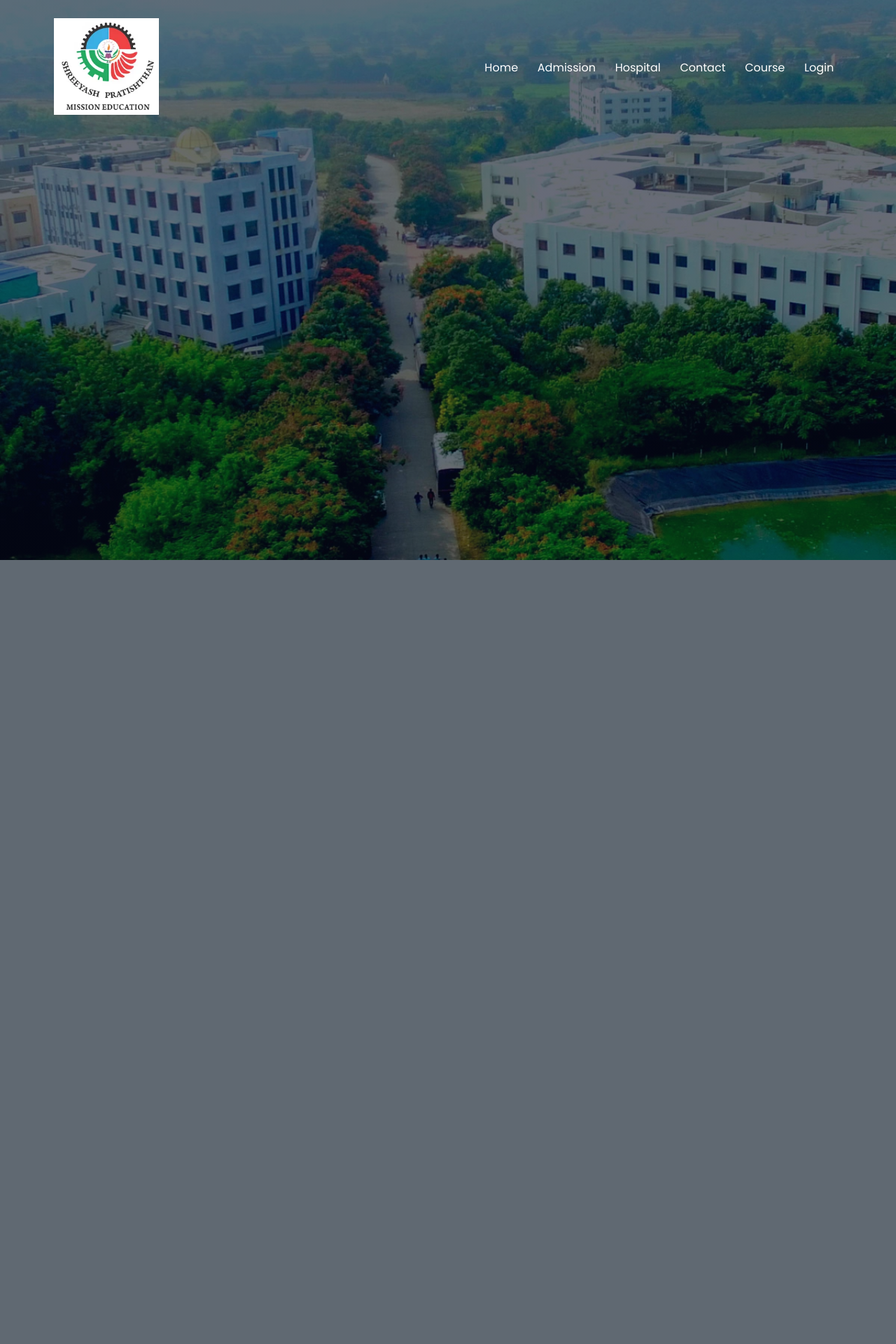
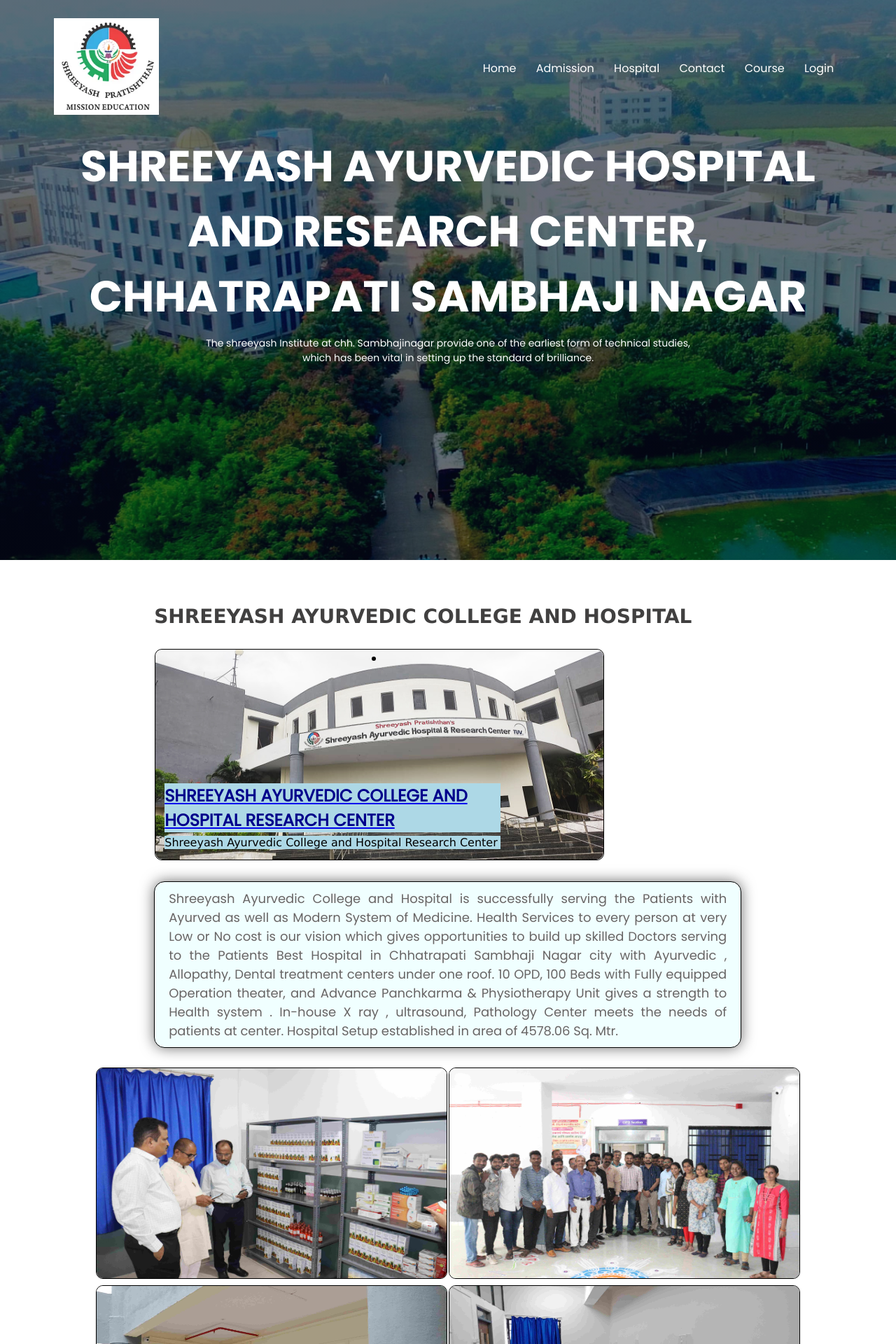
Before and after one commit to purucrqzy/Ayurvedik_website, a PHP site: page /aayurvedik_collage/hospital_page.html in a window 1280 px wide. Shown: the top 1920 px of the page at 70% size. Before the commit the page ends 800 px from the top, so only its background shows below. Run offline with PHP 8.4, Linux system fonts and the light colour scheme.

Commit message:
added the data and css in hospital page

```diff
--- /dev/null
+++ b/aayurvedik_collage/css/hospital_style.css
@@ -0,0 +1,240 @@
+*{
+    margin: 0;
+    padding: 0;
+    /* border: 1px solid yellow; */
+}
+
+
+
+@font-face {
+    font-family: myFirstFont;
+    src: url(../Poppins/Poppins-Regular.ttf);
+}
+    @font-face {
+    font-family: bold;
+    src: url(../Poppins/Poppins-Bold.ttf);
+}
+
+@font-face {
+    font-family: secound;
+    src: url(../Poppins/Poppins-Bold.ttf);
+}
+
+h1{
+    font-family: bold;
+}
+
+body{
+    font-family: myFirstFont,Verdana, Geneva, Tahoma, sans-serif;
+    cursor:default;
+}
+
+    /* Website Scrollerbar */
+    body::-webkit-scrollbar {
+        width: 5px !important;
+        height: 5px !important;
+    }
+    body::-webkit-scrollbar-track {
+        background: #3838387c !important;
+    }
+    body::-webkit-scrollbar-thumb {
+        background-color: #e0120ba4 !important;
+        border: 1px solid #ff020279 !important;
+        border-radius: 1px !important;
+    }
+
+.header{
+    min-height: 100vh;
+    width: 100%;
+    background-image: linear-gradient(rgba(4,9,30,0.6),rgba(4,9,30,0.6)),url(../image/background.jpg);
+    background-position: center;
+    background-size: cover;
+    position: relative;
+}
+nav{
+    display: flex;
+    padding: 2% 6%;
+    justify-content: space-between;
+    align-items: center;
+}
+nav img{
+    width: 150px;
+}
+.nav-links{
+    flex: 1;
+    text-align: right;
+
+}
+.nav-links ul li{
+    list-style: none;
+    display: inline-block;
+    padding: 8px 12px;
+    position: relative;
+
+}
+.nav-links a{
+    color: #fff;
+    text-decoration: none;
+    font-size: 16px;
+
+}
+.nav-links ul li::after{
+    content: '';
+    width: 0%;
+    height: 2px;
+    background: #ff0000;
+    display: block;
+    margin: auto;
+    transition: 0.5s;
+
+}
+.nav-links ul li:hover::after{
+    width: 100%;
+
+}
+.text-box{
+    width: 90%;
+    color: #fff;
+    position:absolute;
+    top: 5px;
+    left: 50%;
+    transform: translate(-50%,50%);
+    text-align: center;
+}
+.text-box h1{
+    font-size: 62px;
+    font-weight: bold;
+
+}
+.text-box p{
+    margin: 10px 0 40px;
+    font-size: 14px;
+    color: #fff;
+
+}
+.icon{
+
+    display: none;
+}
+
+  /*Image and Layer*/
+
+  .hsp1{
+    width: 42.3%;
+    margin: auto;
+    margin-left: 17.3%;
+    text-align: center;
+    padding-top: 30px;
+}
+
+.hsp-col{
+    flex-basis: 32%;
+    border: solid black 1px;
+    width: 640px;
+    height: 300px;
+    border-radius: 10px;
+    margin-bottom: 30px;
+    position: relative;
+    overflow: hidden;
+}
+
+.hsp-col img{
+    border-radius: 10px;
+    width: 640px;
+    height: 300px;
+    display: block;
+}
+
+/*layer*/
+
+.lyr{
+    background: transparent;
+    height: 100%;
+    width: 100%;
+    position: absolute;
+    top: 0%;
+    left: 0%;
+    transition: 0.5s;
+}
+
+
+.lyr h2{
+    background-color:lightblue ;
+    margin-right: 23%;
+    margin-top: 26%;
+    margin-bottom: 5px;
+    color:darkblue;
+    margin-left: 2%;
+    text-align: left;
+
+}
+
+.lyr:hover h2{
+    color: red;
+}
+
+.lyr p{
+    font-family: Verdana, Geneva, Tahoma, sans-serif;
+    font-size: 16px;
+    margin-right: 23%;
+    background-color: lightblue;
+    margin-top: auto;
+    margin-left: 2%;
+    text-align: left;
+    color: black;
+}
+.lyr:hover p{
+    color: red;
+}
+
+/*paragraph*/
+.para2{
+    border: 1px solid black;
+    background-color: azure;
+    border-radius: 15px;
+    box-shadow: 0 0 20px rgba(0, 0, 0, 0.578);
+    max-width: 65.4%;
+    margin-left: 17.2%;
+    margin-top: 2%;
+    margin-bottom: 2%;
+}
+.para2 p{
+    color: rgb(104, 100, 100);
+    width: auto;
+    font-family: myFirstFont, Verdana, Geneva, Tahoma, sans-serif;
+    font-size: 18px;
+    text-align: justify;
+    margin-top: 10px;
+    margin-bottom: 10px;
+    margin-left: 20px;
+    margin-right: 20px;
+
+
+
+}
+
+  /* Image Gallary*/
+
+
+
+.td1 img{
+    border: 1px solid black;
+    border-radius: 10px;
+    width: 500px;
+    height: 300px;
+
+}
+.td2 img{
+    border: 1px solid black;
+    border-radius: 10px;
+    width:332px;
+    height: 200px;
+
+}
+.td3 img{
+    border: 1px solid black;
+    border-radius: 10px;
+    width:332px;
+    height: 400px;
+
+}
--- a/aayurvedik_collage/hospital_page.html
+++ b/aayurvedik_collage/hospital_page.html
@@ -6,7 +6,7 @@
   <meta name="viewport" content="width=device-width, initial-scale=1.0">
   <title>Online Pay Fees - SYCET</title>
   <link rel="shortcut icon" href="image/favicon.ico" type="image/svg+xml">
-  <link rel="stylesheet" href="css/fees_style.CSS">
+  <link rel="stylesheet" href="css/hospital_style.css">
 
 	<script type="module" src="https://unpkg.com/ionicons@5.5.2/dist/ionicons/ionicons.esm.js"></script>
 
@@ -32,7 +32,92 @@
       </div>
       <span class="icon" onclick="showmenu()">&#9776;</span>
     </nav>
+    <div class="text-box">
+      <h1>SHREEYASH AYURVEDIC HOSPITAL AND RESEARCH CENTER, CHHATRAPATI SAMBHAJI NAGAR</h1>
+      <p>The shreeyash Institute at chh. Sambhajinagar provide one of the earliest form of technical studies,<br>which has been vital in setting up the standard of brilliance.</p>
+  </div>
+  </section>
 <!--Hospital-->
+<!--Left side image right side paragraph-->
+    <!--Cover image-->
+
+    <h2 style="font-size: 28px; font-family: Verdana, Geneva, Tahoma, sans-serif; color: rgb(65, 64, 64);margin-top: 5%; margin-left: 17.2%;margin-bottom: auto;">SHREEYASH AYURVEDIC COLLEGE AND HOSPITAL</h2>
+
+<section class="hsp1">
+    <div class="hsp-col">
+        <img src="image/hospitalpage/ss6.jpg"">
+        <div class="lyr">
+            <li><a href="index.html">
+                <h2>SHREEYASH AYURVEDIC COLLEGE AND HOSPITAL RESEARCH CENTER</h2>
+            </a>
+        </li>
+            <p>
+                Shreeyash Ayurvedic College and Hospital Research Center
+            </p>
+        </div>
+    </div>
+</section>
+
+<div class="para2">
+  <p>
+    Shreeyash Ayurvedic College and Hospital is successfully serving the Patients with Ayurved as well as Modern System of Medicine. Health Services to every person at very Low or No cost is our vision which gives opportunities to build up skilled Doctors serving to the Patients Best Hospital in Chhatrapati Sambhaji Nagar city with Ayurvedic , Allopathy, Dental treatment centers under one roof. 10 OPD, 100 Beds with Fully equipped Operation theater, and Advance Panchkarma & Physiotherapy Unit gives a strength to Health system . In-house X ray , ultrasound, Pathology Center meets the needs of patients at center. Hospital Setup established in area of 4578.06 Sq. Mtr.
+  </p>
+</div>
+
+<!--Image Gallary-->
+    <center class="cnter1">
+        <table class="tbl1">
+            <tr>
+                <td class="td1">
+                    <img src="image/hospitalpage/h3.jpg" alt="image1">
+                </td>
+                <td class="td1">
+                    <img src="image/hospitalpage/h4.jpg" alt="image1">
+                </td>
+            </tr>
+            <tr>
+                <td class="td1">
+                    <img src="image/hospitalpage/h11.jpg" alt="image1">
+                </td>
+                <td class="td1">
+                    <img src="image/hospitalpage/h21.jpg" alt="image1">
+                </td>
+            </tr>
+        </table>
+      </center>
+
+      <center class="cnter1">
+        <table class="tbl1">
+            <tr>
+                <td class="td2">
+                    <img src="image/hospitalpage/h12.jpg" alt="image1">
+                </td>
+                <td class="td2">
+                    <img src="image/hospitalpage/hh1.jpg" alt="image1">
+                </td>
+                <td class="td2">
+                    <img src="image/hospitalpage/h22.jpg" alt="image1">
+                </td>
+            </tr>
+
+        </table>
+      </center>
+
+      <center class="cnter1">
+        <table class="tbl1">
+            <tr>
+                <td class="td3">
+                    <img src="image/hospitalpage/h6.jpg" alt="image1">
+                </td>
+                <td class="td3">
+                    <img src="image/hospitalpage/h15.jpg" alt="image1">
+                </td>
+                <td class="td3">
+                    <img src="image/hospitalpage/h23.jpg " alt="image1">
+                </td>
+            </tr>
+        </table>
+      </center>
 
 
 </body>
```
Also changed, not shown: test.css (+56 -36 lines), test.html (+36 -18 lines), aayurvedik_collage/index.html (line endings or trailing spaces).
